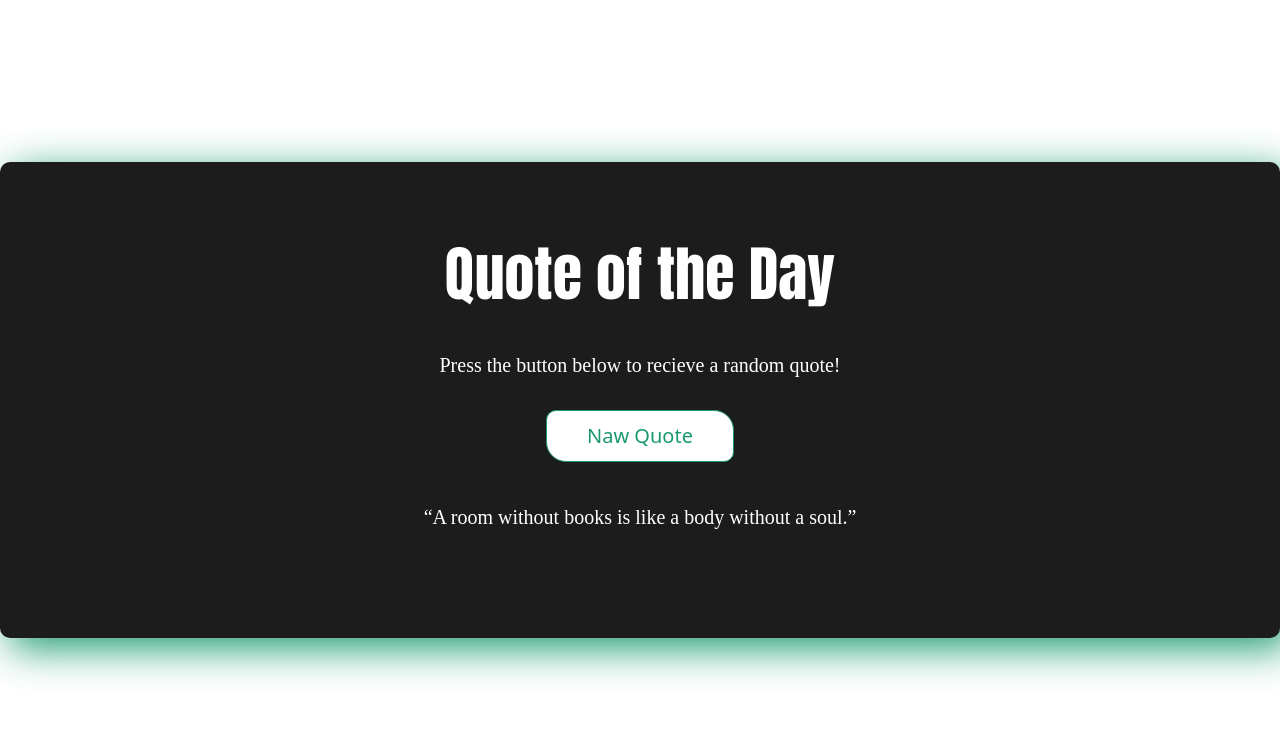
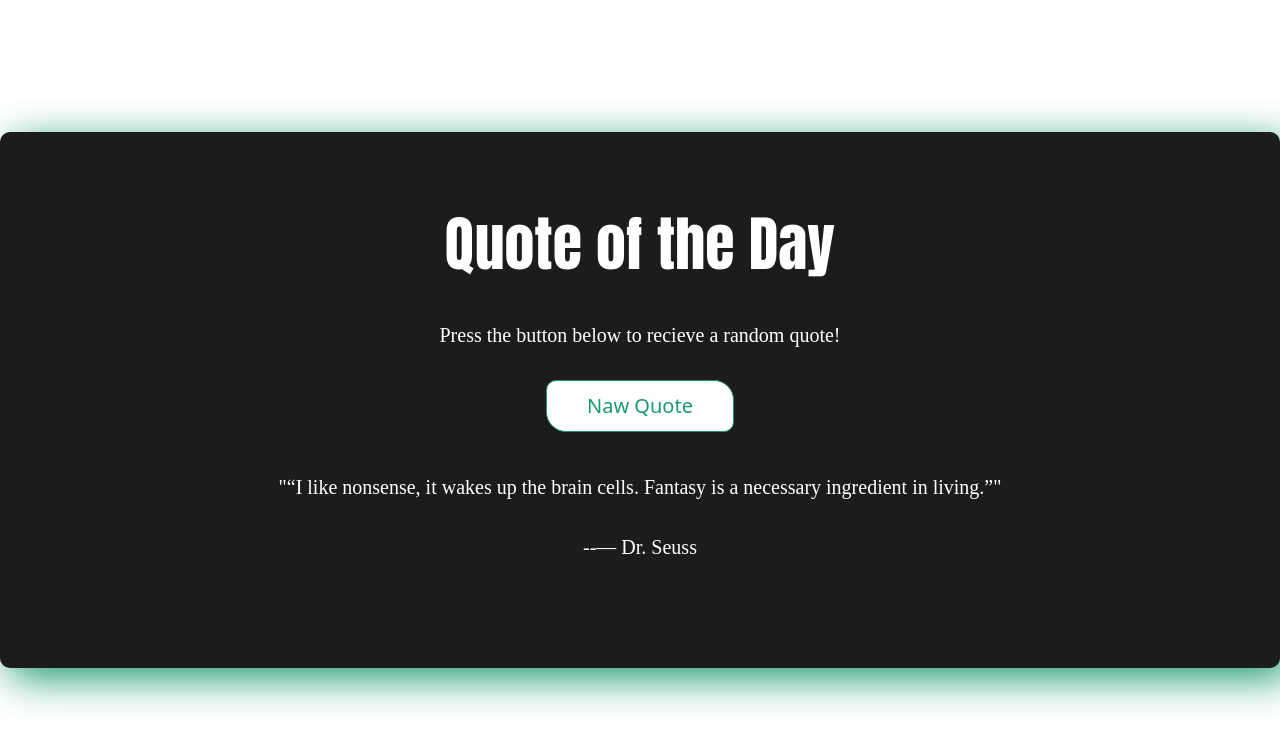
Before and after one commit to Amr539444/Random-Quote-Generator, a plain HTML site: page index.html in a window 1280 px wide. Both pictures are taken after a click on the button "Naw Quote". Drawn offline with Linux system fonts and the light colour scheme.

Commit message:
sec commit4

```diff
--- a/css/main.css
+++ b/css/main.css
@@ -41,3 +41,7 @@
   background-color: #1a996f;
   color: #eee;
 }
+
+body{
+  color: #eee;
+}
--- a/index.html
+++ b/index.html
@@ -19,6 +19,7 @@
             <button onclick="clicked()" id="btn">Naw Quote</button>
 
             <p id="output"></p>
+            <p id="output2"></p>
           </div>
         </div>
       </div>
--- a/js/index.js
+++ b/js/index.js
@@ -1,12 +1,28 @@
-function clicked() {
-  let quotes = [
-    "“Be yourself; everyone else is already taken.”",
-    "“Be yourself; everyone else is already taken.”",
-    "“So many books, so little time.”",
-    "“A room without books is like a body without a soul.”",
-    "“You only live once, but if you do it right, once is enough.”",
-    "“If you tell the truth, you don`t have to remember anything”",
-  ];
-  let quotes_random = quotes[Math.floor(Math.random() * quotes.length)];
-  document.getElementById("output").innerHTML = quotes_random;
+
+const onClick = [
+  {'author': `― Allen Saunders`,
+   'quote': `“Life is what happens to us while we are making other plans.”`
+  },
+  {'author': `― Thomas A. Edison`,
+   'quote': `“I have not failed. Ive just found 10,000 ways that wont work.”`
+  },
+  {'author': `― Mark Twain`,
+   'quote': `“The man who does not read has no advantage over the man who cannot read.”`
+  },
+  {'author': `― Eleanor Roosevelt`,
+   'quote': `“A woman is like a tea bag; you never know how strong it is until it's in hot water.”`
+  },
+  {'author': `― Dr. Seuss`,
+   'quote': `“I like nonsense, it wakes up the brain cells. Fantasy is a necessary ingredient in living.”`
+  },
+  {'author': `― Oscar Wilde`,
+   'quote': `“Be yourself; everyone else is already taken.”`
+  },
+];
+
+function clicked(){
+  const random = Number.parseInt(Math.random()*onClick.length + 1);
+  document.querySelector('#output').textContent = `\"${onClick[random].quote}\"`;
+  document.querySelector('#output2').textContent = `--${onClick[random].author}`;
+
 }
```
